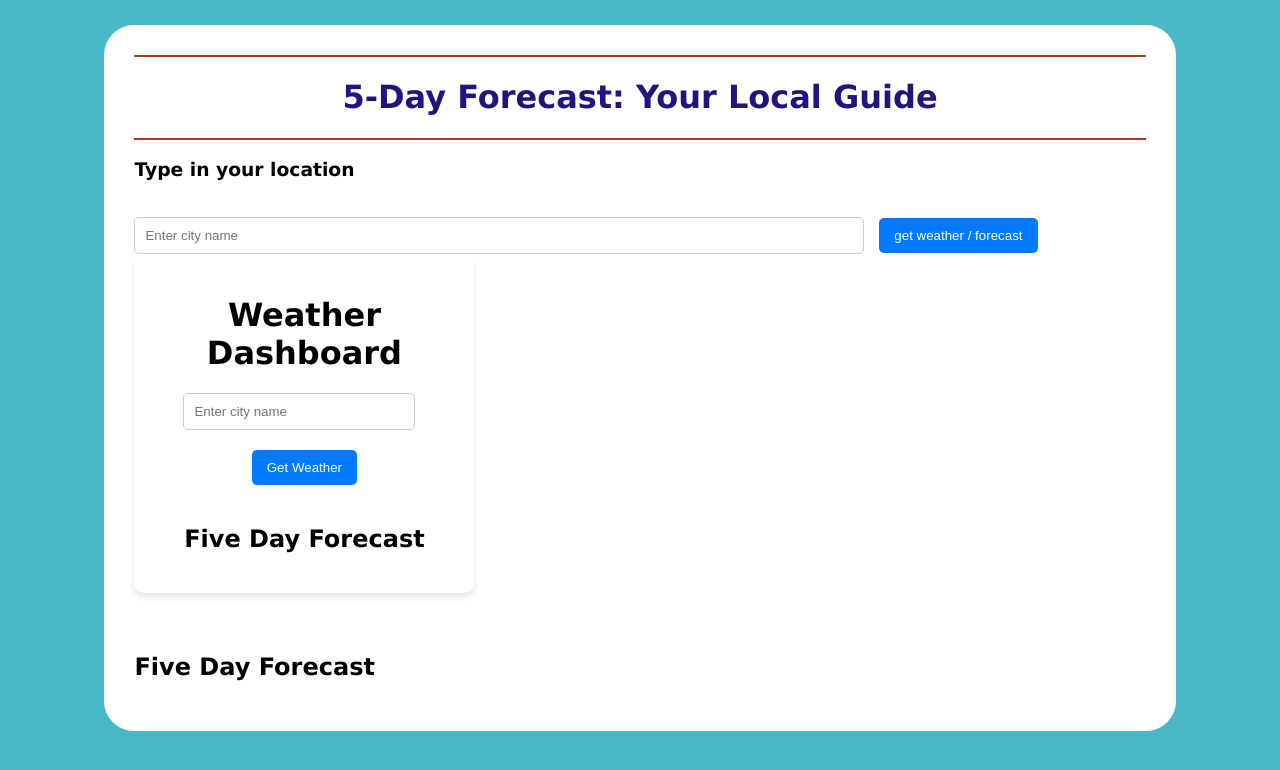
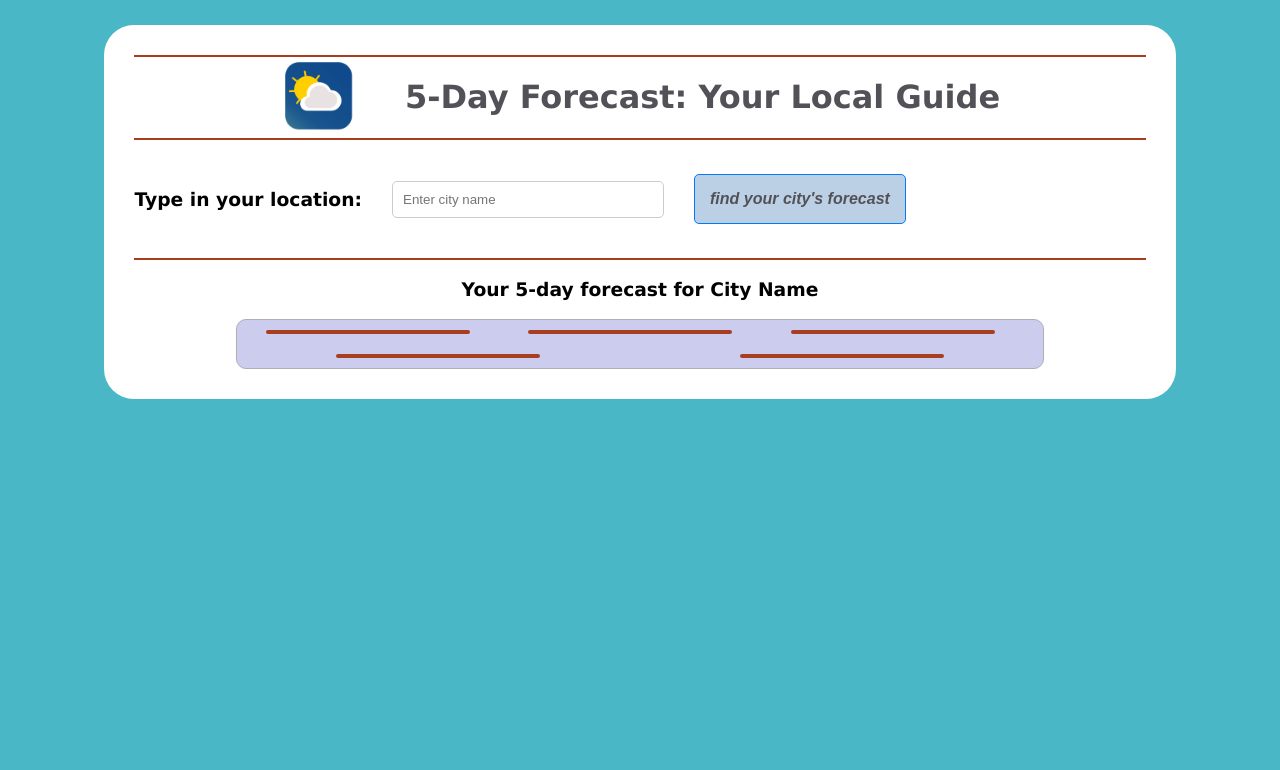
Before and after one commit to stevehunt70/project_weather_report, a plain HTML site: page index.htm in a window 1280 px wide. Drawn offline with Linux system fonts and the light colour scheme.

Commit message:
images folder created with logo inside

```diff
--- a/assets/css/style.css
+++ b/assets/css/style.css
@@ -1,3 +1,7 @@
+/* static class */
+:root {
+    --mainTextColor: #525158;
+}
 body {
     font-family: Verdana, sans-serif;
     background-color: #49b7c5;
@@ -5,66 +9,113 @@ body {
     display: flex;
     justify-content: center;
 }
+p {
+    font-size: 12px;
+}
+h4 {
+    text-align: center;
+}
+input {
+    padding: 10px;
+    width: 250px;
+    border: 1px solid #ccc;
+    border-radius: 5px;
+    margin-left: 30px;
+    margin-right: 30px;
+}
+/* start button layout */
+button {
+    padding: 15px 15px;
+    font-size: 16px;
+    font-weight: bold;
+    font-style: italic;
+    background-color: #bbd0e4;
+    color: var(--mainTextColor);
+    border: 1px solid #007bff;
+    border-radius: 5px;
+    cursor: pointer;
+}
+button:hover {
+    background-color: #c06f57;
+    color: #ffffff;
+}
+/* end button layout */
+
+/* html class */
 .rounded-container {
     width: 80%;
     background-color: #ffffff;
     border-radius: 30px;
     padding: 30px;
 }
+/* colored stripe for dividing sections */
+.section-divider {
+    width: 100%;
+    height: 2px;
+    margin-top: 30px;
+    background: #a73e1f;
+}
+/* header class */
 .title-header {
     display: flex;
     flex-wrap: wrap;
-    color: #1f157e;
+    color: var(--mainTextColor);
     border-top: 2px solid #a73e1f;
     border-bottom: 2px solid #a73e1f;
     justify-content: center;
+    margin-bottom: 30px;
+}
+.title-header img {
+    width: 75px;
+    height: 75px;
+    margin-right: 50px;
+}
+
+/* start container info for search */
+.container-info {
+    display: flex;
+    flex-wrap: wrap;
+    justify-content:flex-start;
+    align-items: center;
 }
 .getLocationArea {
+    display: block;
+}
+/* end container info for search */
+
+/* start weather results */
+.weather-dashboard {
     display: flex;
-    flex-direction: row;
+    flex-wrap: wrap;
+    justify-content: center;
+    width: 80%;
+    margin: 0 auto;
 }
-
-.weather-dashboard {
-    background-color: #fff;
-    padding: 20px;
-    border-radius: 10px;
-    box-shadow: 0px 4px 6px rgba(0, 0, 0, 0.1);
-    text-align: center;
-    width: 300px;
-}
-
-.input-section {
-    margin-bottom: 20px;
-}
-
-input {
-    padding: 10px;
-    width: 70%;
-    border: 1px solid #ccc;
-    border-radius: 5px;
-    margin-right: 10px;
-}
-
-button {
-    padding: 10px 15px;
-    background-color: #007bff;
-    color: white;
-    border: none;
-    border-radius: 5px;
-    cursor: pointer;
-    margin-top: 20px;
-}
-
-button:hover {
-    background-color: #0056b3;
-}
-
 .weather-result {
     display: flex;
-    background-color: coral;
-    margin-top: 20px;
+    flex-wrap: wrap;
+    width: 100%;
+    justify-content: space-evenly;
+    background-color: rgb(204, 205, 238);
+    border: 1px solid rgb(176, 174, 179);
+    border-radius: 10px;
 }
-
 .weather-result p {
-    margin: 10px 0;
+    margin-left: 20px;
 }
+.weather-result h4 {
+    margin-left: 20px;
+}
+.weather-result img {
+    margin: o auto;
+}
+.weather-cards {
+    display: flex;
+    flex-wrap: wrap;
+    background-color: #ffffff;
+    border: 2px solid #a73e1f;
+    border-radius: 5px;
+    width: 200px;
+    margin: 10px;
+}
+/* end weather results */
--- a/index.htm
+++ b/index.htm
@@ -10,40 +10,36 @@
 
 <body>
     <div class="rounded-container">
+
         <div class="title-header">
+            <img src="./assets/images/weather_logo.png" alt="weather">
             <h1>5-Day  Forecast: Your Local Guide</h1>
         </div>
-        <div class="getlocationArea">
-            <h3>Type in your location</h3>
-            <input type="text" id="city" placeholder="Enter city name" required>
-            <button id="getWeather">get weather / forecast</button>
+        <div class="container-info">
+            <div class="getlocationArea">
+                <h3>Type in your location:</h3>
+            </div>
+            <div>
+                <input type="text" id="city" placeholder="Enter city name" required>
+            </div>
+            <div>
+                <button id="getWeather">find your city's forecast</button>
+            </div>
         </div>
+        <div class="section-divider"></div>
 
-            <div class="weather-dashboard">
-                <h1>Weather Dashboard</h1>
-
-                <div class="input-section">
-                    <input type="text" id="city" placeholder="Enter city name" required>
-                    <br>
-                    <button id="getWeather">Get Weather</button>
-                </div>
-                <div id="weatherResult" class="weather-result"></div>
-                <h2>Five Day Forecast</h2>
+        <div>
+            <h3 align="center" id="titleForCity">Your 5-day forecast for City Name</h3>
+        </div>
+        <div class="weather-dashboard">
+            <div id="weatherResult" class="weather-result">
+                    <div class="weather-cards" id="WeatherResult0"></div><br>
+                    <div class="weather-cards" id="WeatherResult1"></div><br>
+                    <div class="weather-cards" id="WeatherResult2"></div><br>
+                    <div class="weather-cards" id="WeatherResult3"></div><br>
+                    <div class="weather-cards" id="WeatherResult4"></div>
             </div>
-
-
-
-
-        <div id="weatherResult" class="weather-result">
-                <div class="weatherCards" id="WeatherResult0"></div>
-                <div class="weatherCards" id="WeatherResult1"></div>
-                <div class="weatherCards" id="WeatherResult2"></div>
-                <div class="weatherCards" id="WeatherResult3"></div>
-                <div class="weatherCards" id="WeatherResult4"></div>
         </div>
-
-        <div id="weatherResult" class="weather-result"></div>
-        <h2>Five Day Forecast</h2>
 
 
     </div>
```
Also changed, not shown: assets/images/weather_logo.png (added).
